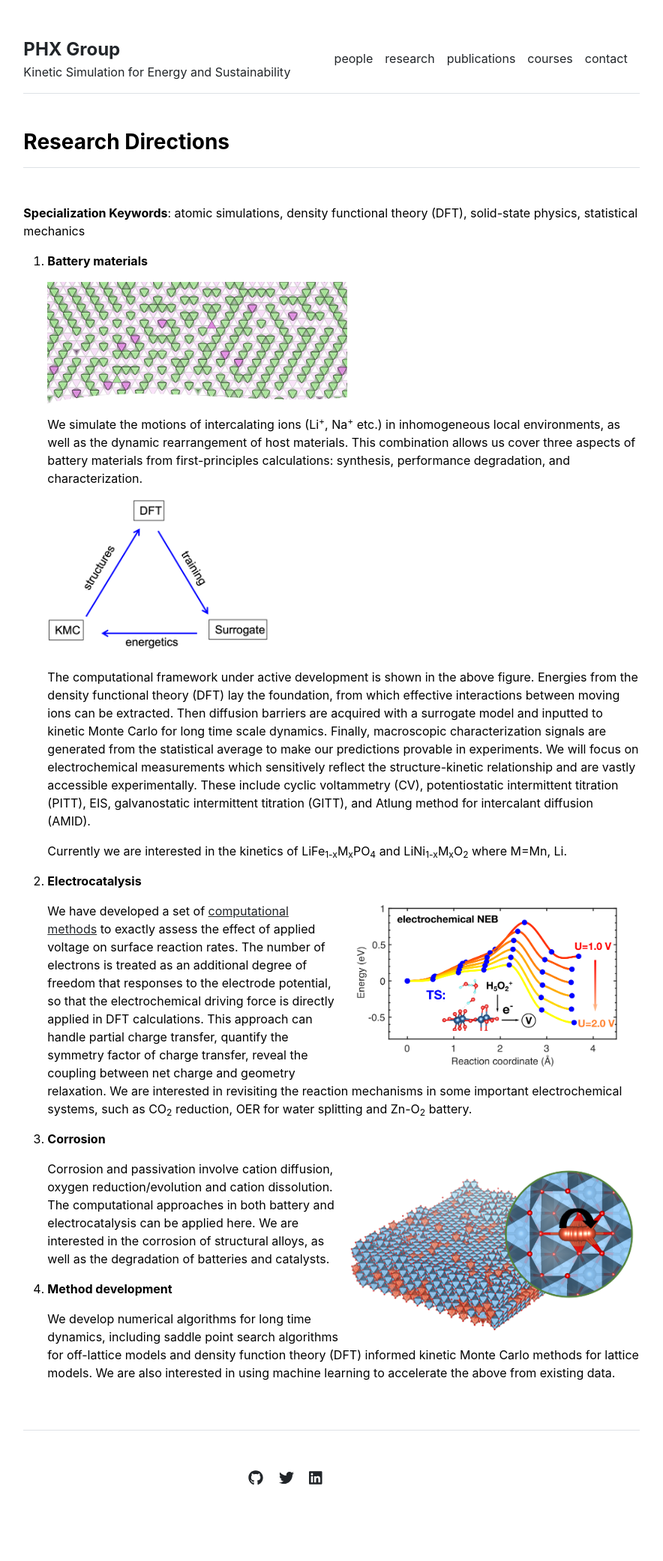
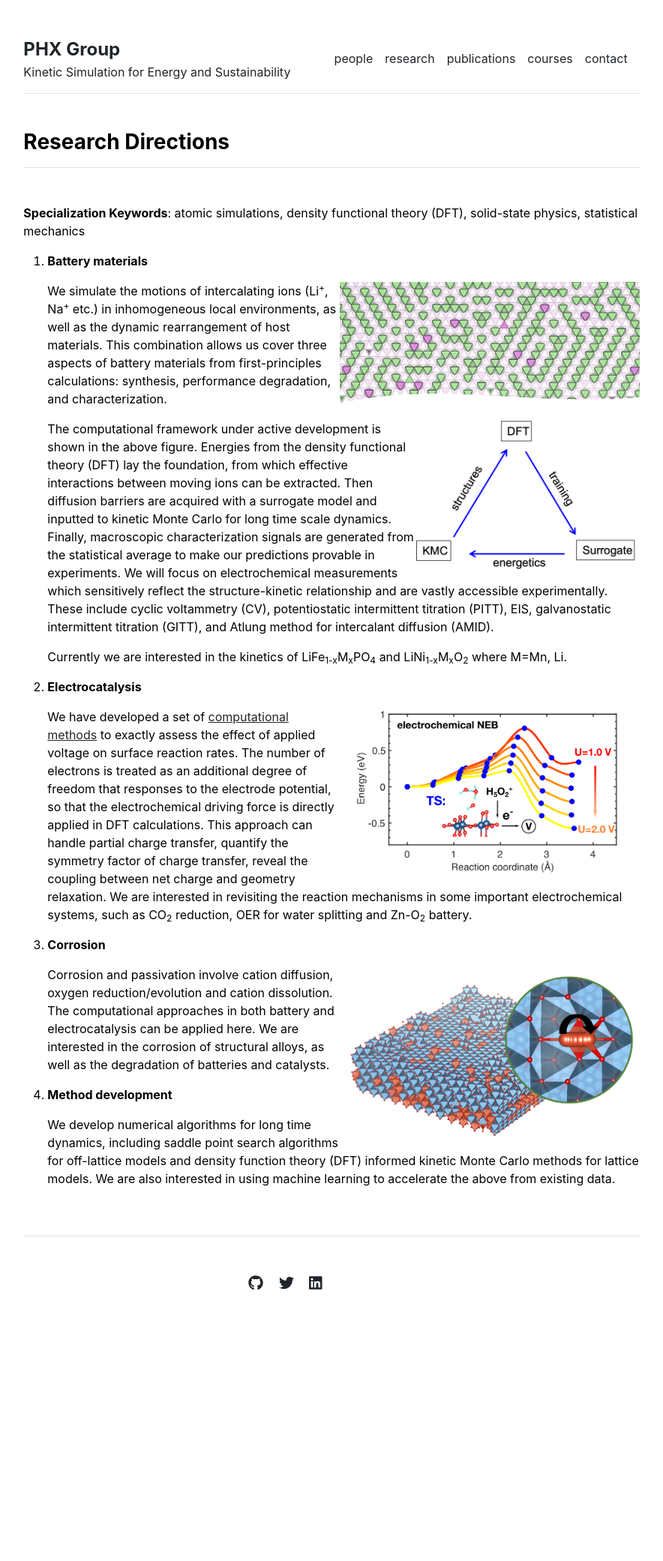
Before and after one commit to penghao-xiao/xiao_group, a Jekyll site: the page built from research.md, in a window 1280 px wide. Shown: the whole page at 75% size, without its empty margins (198-1082 px from the left). Built offline with Jekyll 4.4.1, drawn with Linux system fonts in a browser that asks for light colours; after the commit the page ends 1823 px from its top, so only the background shows below that.

Commit message:
tune battery figures

```diff
--- a/research.md
+++ b/research.md
@@ -7,11 +7,11 @@
 
 1. **Battery materials**
 
-   <img src="{{ site.github.url }}/research/battery.png" alt="drawing"  width="400"/>
+   <img src="{{ site.github.url }}/research/battery.png" alt="drawing"  width="400"  style="float: right;"/>
 
    We simulate the motions of intercalating ions (Li<sup>+</sup>, Na<sup>+</sup> etc.) in inhomogeneous local environments, as well as the dynamic rearrangement of host materials. This combination allows us cover three aspects of battery materials from first-principles calculations: synthesis, performance degradation, and characterization.
 
-   <img src="{{ site.github.url }}/research/approach.png" alt="drawing"  width="300"/>
+   <img src="{{ site.github.url }}/research/approach.png" alt="drawing"  width="300"  style="float: right;"/>
 
    The computational framework under active development is shown in the above figure.  Energies from the density functional theory (DFT) lay the foundation, from which effective interactions between moving ions can be extracted. Then diffusion barriers are acquired with a surrogate model and inputted to kinetic Monte Carlo for long time scale dynamics. Finally, macroscopic characterization signals are generated from the statistical average to make our predictions provable in experiments. We will focus on electrochemical measurements which sensitively reflect the structure-kinetic relationship and are vastly accessible experimentally. These include cyclic voltammetry (CV), potentiostatic intermittent titration (PITT), EIS, galvanostatic intermittent titration (GITT), and Atlung method for intercalant diffusion (AMID).
 
```
